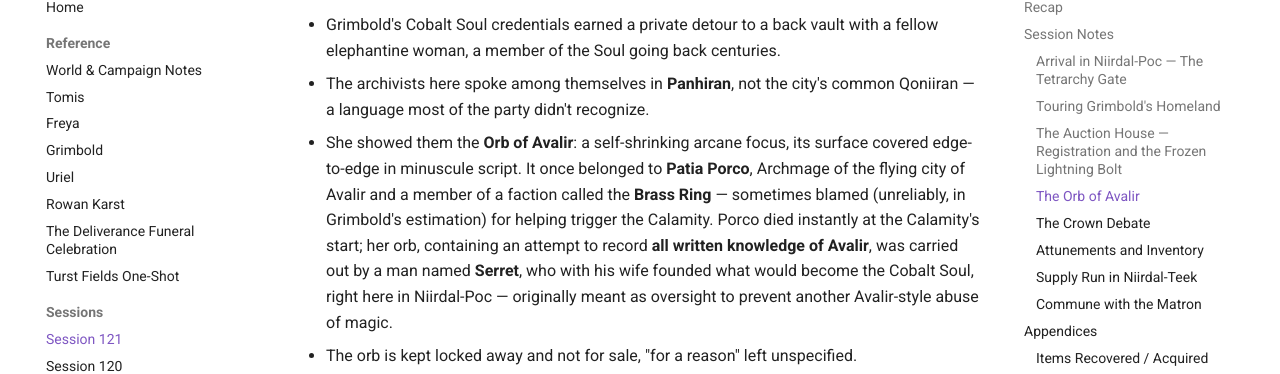
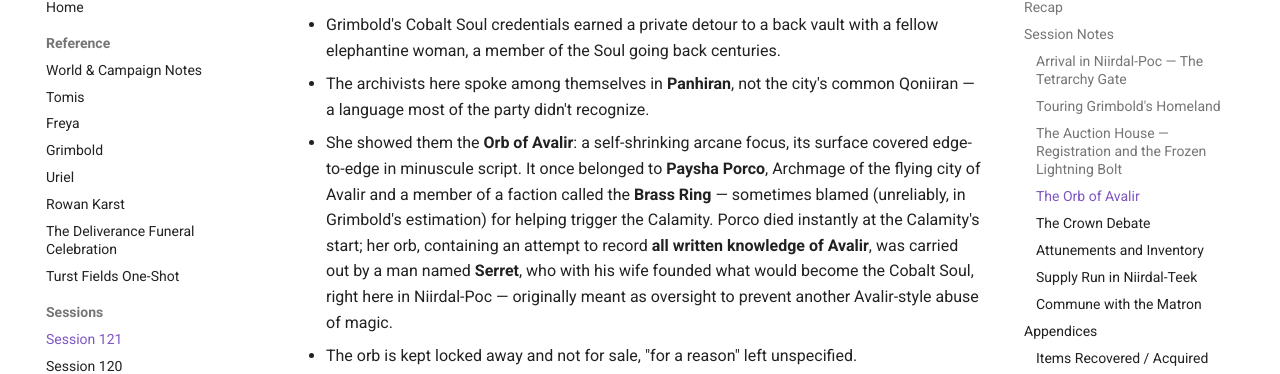
Before and after one commit to BrandonKirklen/TheUnbound, an MkDocs documentation site: the page built from docs/Session Notes/Session 121.md, in a window 1280 px wide and 900 px high, scrolled down 1999 px. Shown: the part 101-475 px from the top of the window. Built offline with MkDocs 1.6.1 and Material for MkDocs 9.7.7, drawn with Linux system fonts in a browser that asks for light colours.

Commit message:
Fix spelling: Patia Porco -> Paysha Porco
Co-Authored-By: Claude Sonnet 5 <noreply@anthropic.com>
Claude-Session: https://claude.ai/code/session_011MtXyHN2g6sTBwSisJPdi1

```diff
--- a/docs/Session Notes/Session 121.md
+++ b/docs/Session Notes/Session 121.md
@@ -46,7 +46,7 @@ With that settled, the session picks up exactly where 120 left off: newly telepo
 
 - Grimbold's Cobalt Soul credentials earned a private detour to a back vault with a fellow elephantine woman, a member of the Soul going back centuries.
 - The archivists here spoke among themselves in **Panhiran**, not the city's common Qoniiran — a language most of the party didn't recognize.
-- She showed them the **Orb of Avalir**: a self-shrinking arcane focus, its surface covered edge-to-edge in minuscule script. It once belonged to **Patia Porco**, Archmage of the flying city of Avalir and a member of a faction called the **Brass Ring** — sometimes blamed (unreliably, in Grimbold's estimation) for helping trigger the Calamity. Porco died instantly at the Calamity's start; her orb, containing an attempt to record **all written knowledge of Avalir**, was carried out by a man named **Serret**, who with his wife founded what would become the Cobalt Soul, right here in Niirdal-Poc — originally meant as oversight to prevent another Avalir-style abuse of magic.
+- She showed them the **Orb of Avalir**: a self-shrinking arcane focus, its surface covered edge-to-edge in minuscule script. It once belonged to **Paysha Porco**, Archmage of the flying city of Avalir and a member of a faction called the **Brass Ring** — sometimes blamed (unreliably, in Grimbold's estimation) for helping trigger the Calamity. Porco died instantly at the Calamity's start; her orb, containing an attempt to record **all written knowledge of Avalir**, was carried out by a man named **Serret**, who with his wife founded what would become the Cobalt Soul, right here in Niirdal-Poc — originally meant as oversight to prevent another Avalir-style abuse of magic.
 - The orb is kept locked away and not for sale, "for a reason" left unspecified.
 - **Grimcold used Eyes of the Bookworm** to search it for anything touching on the advanced arcane theory in the notes taken off the slain Nagpa — an Investigation check with advantage, cut short as the party was gently ushered out for standing too close. *(Unresolved — what, if anything, Grimcold found is not yet known.)*
 
```
